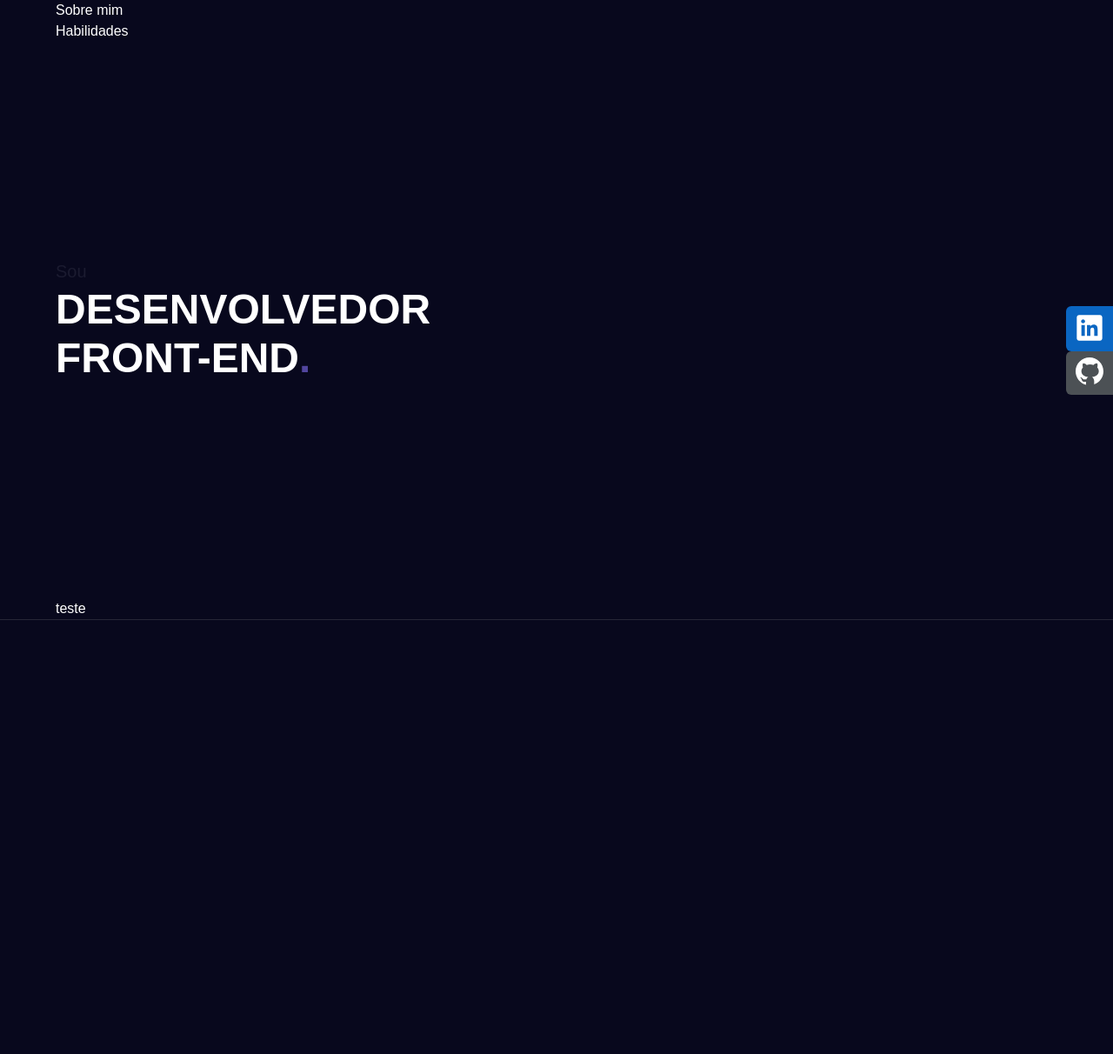
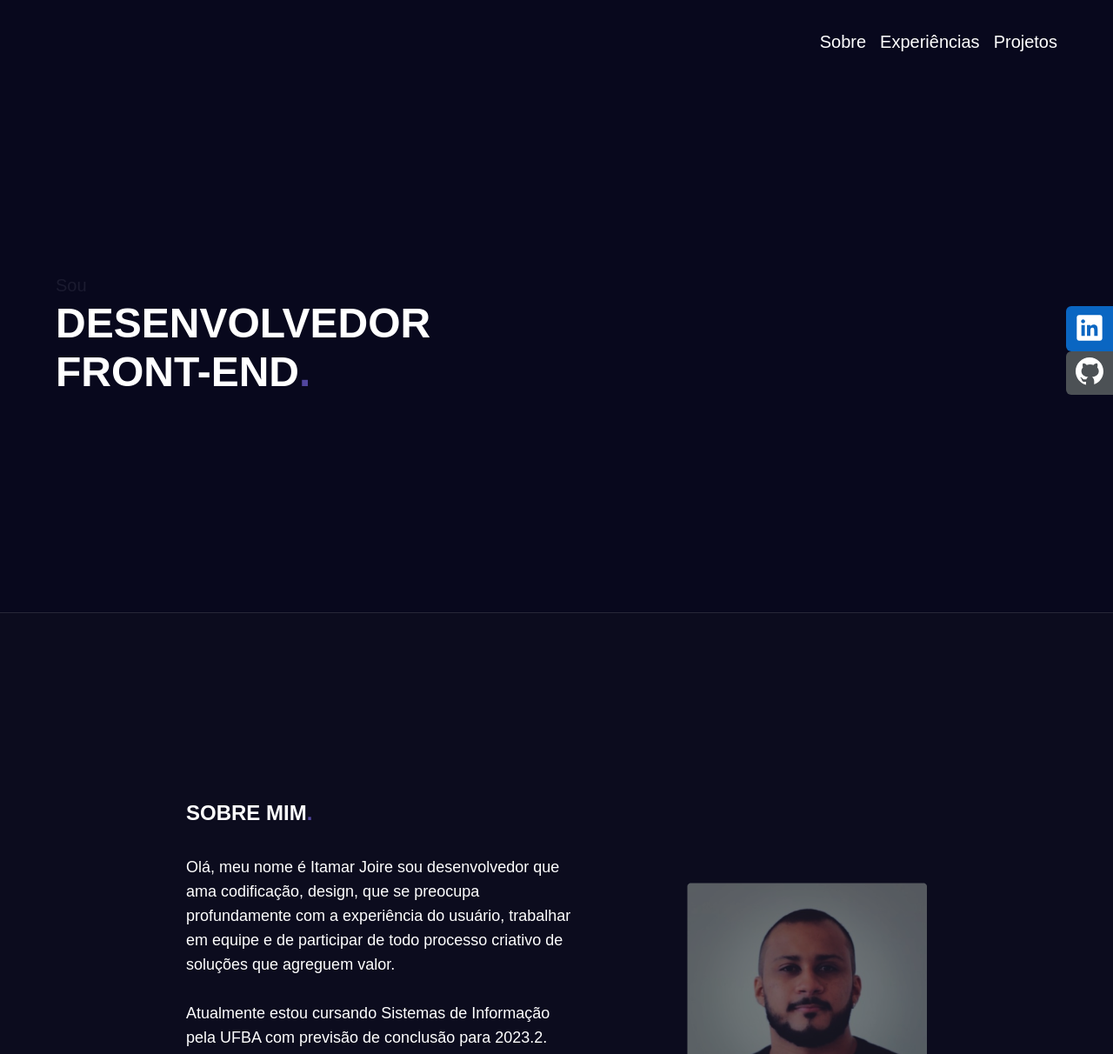
Before and after one commit to ItamarJoire/portfolio-1.0, a React (Vite) app: page / in a window 1280 px wide. Shown: the top 1212 px of the page at 87% size. Before the commit the page ends 800 px from the top, so only its background shows below. Built offline with nearby package versions, Linux system fonts and the light colour scheme; a web font is replaced by a local one.

Commit message:
Página About

```diff
--- a/src/App.jsx
+++ b/src/App.jsx
@@ -1,13 +1,13 @@
-import { Main } from './components/main/Main'
 import { ThemeProvider, CssBaseline } from '@mui/material'
 
 import { theme } from './global-style'
+import { MainPage } from './pages/MainPage'
 
 export function App() {
   return (
     <ThemeProvider theme={theme}>
       <CssBaseline />
-      <Main />
+      <MainPage />
     </ThemeProvider>
   )
 }
--- /dev/null
+++ b/src/components/about/About.jsx
@@ -0,0 +1,49 @@
+import { Container, Typography, Box } from "@mui/material";
+import Image from '../../assets/images/joire.png'
+
+export function About() {
+  return (
+    <Box sx={{
+      display: 'flex',
+      height: '100vh',
+      bgcolor: '#0C0C1E',
+    }}>
+      <Container
+        maxWidth='md'
+        sx={{
+          display: 'flex',
+          flexDirection: { xs: 'column', sm: 'row' },
+          alignItems: 'center',
+          justifyContent: 'space-around',
+        }}>
+        <Box>
+          <Typography
+            variant="h5"
+            textTransform='uppercase'
+            fontWeight='700'
+          >
+            Sobre mim<Box component='span' color='#51459E'>.</Box>
+          </Typography>
+          <Typography
+            fontSize='18px'
+            variant='body2'
+            lineHeight='28px'
+            maxWidth='480px'
+            sx={{ mt: 4 }}
+          >
+            Olá, meu nome é Itamar Joire sou desenvolvedor que ama codificação, design, que se preocupa profundamente com a experiência do usuário, trabalhar em equipe e de participar de todo processo criativo de soluções que agreguem valor.
+            <br />
+            <br />
+            Atualmente estou cursando Sistemas de Informação pela UFBA com previsão de conclusão para 2023.2.
+            <br />
+            <br />
+            Ah, recentemente resolvi criar um blog no qual estarei postando conteúdos e dicas sobre front-end.
+          </Typography>
+        </Box>
+        <Box sx={{ pt: 10, ml: 16 }} >
+          <img src={Image} alt='' />
+        </Box>
+      </Container >
+    </Box>
+  )
+}
--- /dev/null
+++ b/src/components/index.js
@@ -0,0 +1,2 @@
+export * from './welcome/Welcome'
+export * from './about/About'
--- a/src/components/main/Main.jsx
+++ b/src/components/welcome/Welcome.jsx
@@ -3,19 +3,20 @@ import { Box, Typography, Container, Link, Divider } from '@mui/material'
 import LinkedinImg from '../../assets/images/linkedin.svg'
 import GithubImg from '../../assets/images/github.svg'
 
-export function Main() {
+export function Welcome() {
   return (
     <Box>
       <Container>
-        <Box>
-          <Box>
-            <Typography>
-              Sobre mim
-            </Typography>
-            <Typography>
-              Habilidades
-            </Typography>
-          </Box>
+        <Box sx={{ display: 'flex', justifyContent: { xs: 'center', sm: 'end' }, pt: 4 }}>
+          <Typography variant='h6' sx={{ mr: 2 }}>
+            Sobre
+          </Typography>
+          <Typography variant='h6' sx={{ mr: 2 }}>
+            Experiências
+          </Typography>
+          <Typography variant='h6' >
+            Projetos
+          </Typography>
         </Box>
         <Box sx={{
           height: '80vh',
@@ -59,11 +60,7 @@ export function Main() {
               <img src={GithubImg} alt='' />
             </Link>
           </Box>
-
         </Box>
-
-
-        <Box>teste</Box>
       </Container >
       <Divider color='#2C2C3F' />
     </Box>
--- a/src/global-style.js
+++ b/src/global-style.js
@@ -1,4 +1,4 @@
-import { createTheme, Typography } from "@mui/material";
+import { createTheme } from "@mui/material";
 
 export const theme = createTheme({
   palette: {
@@ -9,7 +9,8 @@ export const theme = createTheme({
       default: '#08081D'
     }
   },
+
   typography: {
-    fontFamily: '"acumin-pro", sans-serif'
+    fontFamily: '"acumin-pro", sans-serif',
   }
 })
--- /dev/null
+++ b/src/pages/MainPage.jsx
@@ -0,0 +1,11 @@
+import { Welcome, About } from "../components"
+import { Box } from '@mui/material'
+
+export function MainPage() {
+  return (
+    <Box>
+      <Welcome />
+      <About />
+    </Box>
+  )
+}
```
Also changed, not shown: package.json (line endings or trailing spaces), src/assets/images/Base.png (added), src/assets/images/joire.png (added).
